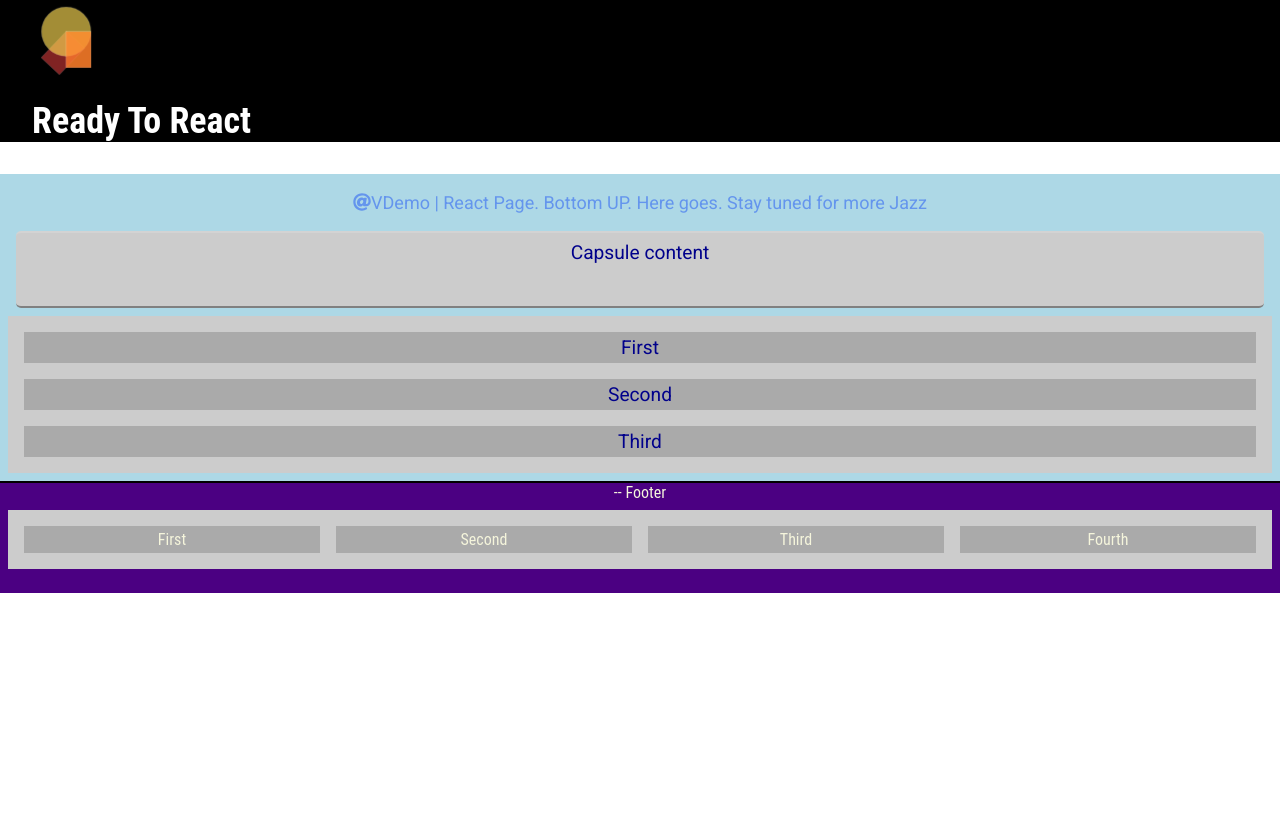
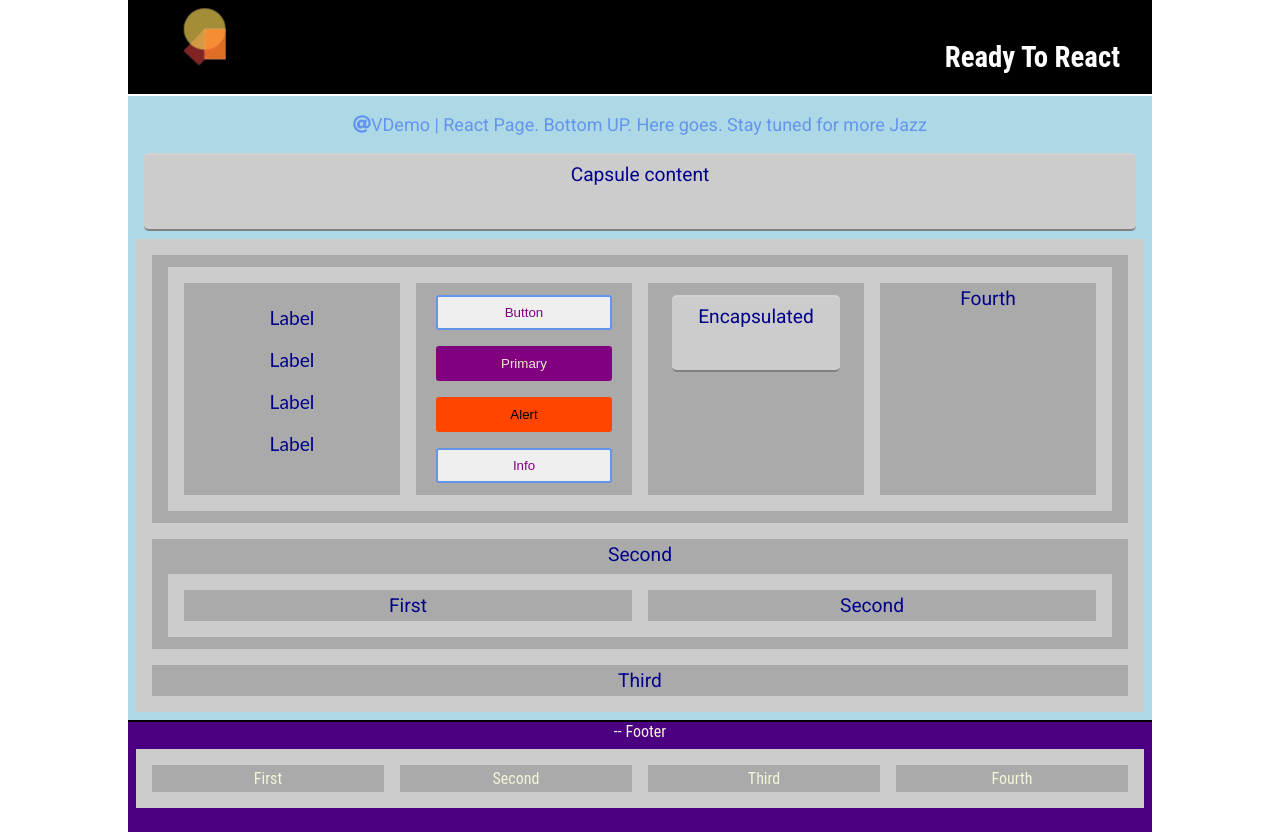
Before and after one commit to lionroy/vdemo, a React (Create React App) app: page / in a window 1280 px wide. Before the commit the page ends 800 px from the top, so only its background shows below. Built offline with nearby package versions, Linux system fonts and the light colour scheme; a web font is replaced by a local one.

Commit message:
slight changes.. no theme

```diff
--- a/src/App.js
+++ b/src/App.js
@@ -5,13 +5,15 @@ import styled, { css, keyframes } from "styled-components";
 
 // fa- fonts lib
 import { library } from "@fortawesome/fontawesome-svg-core";
-import { faEnvelope, faKey, faHome, faAndroid, faAt } from "@fortawesome/free-solid-svg-icons";
-import { FontAwesomeIcon } from "@fortawesome/react-fontawesome"; // returns in ea page
+import { FontAwesomeIcon } from "@fortawesome/react-fontawesome"; // line should exist in each page
+import { faEnvelope, faKey, faHome, faAndroid, faAt } from "@fortawesome/free-solid-svg-icons"; // icons exist this page
 
 library.add(faEnvelope, faKey, faHome, faAt); //fa envelope
 
 const Outer = styled.div`
   text-align: center;
+  width: 80%;
+  margin: auto;
 `;
 
 const spin = keyframes`
@@ -21,22 +23,22 @@ to { transform: rotate(360deg); }
 
 const Logo = styled.img`
   animation: ${spin} infinite 20s linear;
-  height: 50px;
+  height: 42px;
 `;
 
 const Header = styled.div`
   text-align: left;
   background-color: black;
-  height: 4erm;
-  padding-left: 2em;
-  padding-top: 1em;
+  text-decoration: strong;
+  height: 5erm;
+  padding: 1em 2em 2em 3em;
   color: white;
   font-family: 'Roboto Condensed', serif;
 
   > h2 {
     font-family: 'Roboto Slab', serif;
     ${props => props.theme.uppercase && "text-transform: uppercase"};
-    ${props => props.theme.font && "font-family: 'Roboto Slab', serif"};
+    ${props => props.theme.font && "font-family: 'Acme', serif"};
     color: purple;
   }
 `;
@@ -56,9 +58,10 @@ const FooterContent = styled.div`
   }
 `;
 const Title = styled.div`
-  font-size: 1.5em;
+  font-size: 1.2em;
   font-family: 'Roboto Condensed', sans-serif;
-
+  float: right;
+  padding-bottom: 0.2em;
 `;
 const MainContent = styled.section`
   align: center
@@ -66,7 +69,6 @@ const MainContent = styled.section`
   width: 100%
   background: lightblue
   color: darkblue
-  border: white
   border-top: 2px solid white
   border-bottom: 2px solid black
   font-family: 'Roboto'
@@ -92,7 +94,8 @@ const Label = styled.p`
   font-family: 'Lato';
 `;
 const Button = styled.button`
-display: inline-block
+  cursor: pointer;
+  display: inline-block
   border-radius: 3px
   padding: 0.5rem
   margin: 0.5rem
@@ -101,12 +104,15 @@ display: inline-block
   color: purple
   border: 2px solid cornflowerblue
 
-  ${props =>
-    props.primary &&
-    css`
+  ${props => props.primary && css`
   background: purple
   color: #EFE8D2
   border: 2px solid purple
+`}
+  ${props => props.alert && css`
+  background: orangered
+  color: black
+  border: 2px solid orangered
 `}
   `;
 
@@ -148,8 +154,30 @@ class App extends Component {
           Capsule content
         </Capsule>
           <EqualDivider vertical>
+            <Child>
+            <EqualDivider>
+            <Child>
+              <Label>Label</Label>
+              <Label>Label</Label>
+              <Label>Label</Label>
+              <Label>Label</Label>
+            </Child>
+            <Child>
+              <Button>Button</Button>
+              <Button primary>Primary</Button>
+              <Button alert>Alert</Button>
+              <Button>Info</Button>
+            </Child>
+            <Child><Capsule>Encapsulated</Capsule></Child>
+            <Child>Fourth</Child>
+          </EqualDivider>
+            </Child>
+            <Child>Second
+            <EqualDivider>
             <Child>First</Child>
             <Child>Second</Child>
+          </EqualDivider>
+            </Child>
             <Child>Third</Child>
           </EqualDivider>
           </MainContent>
```
